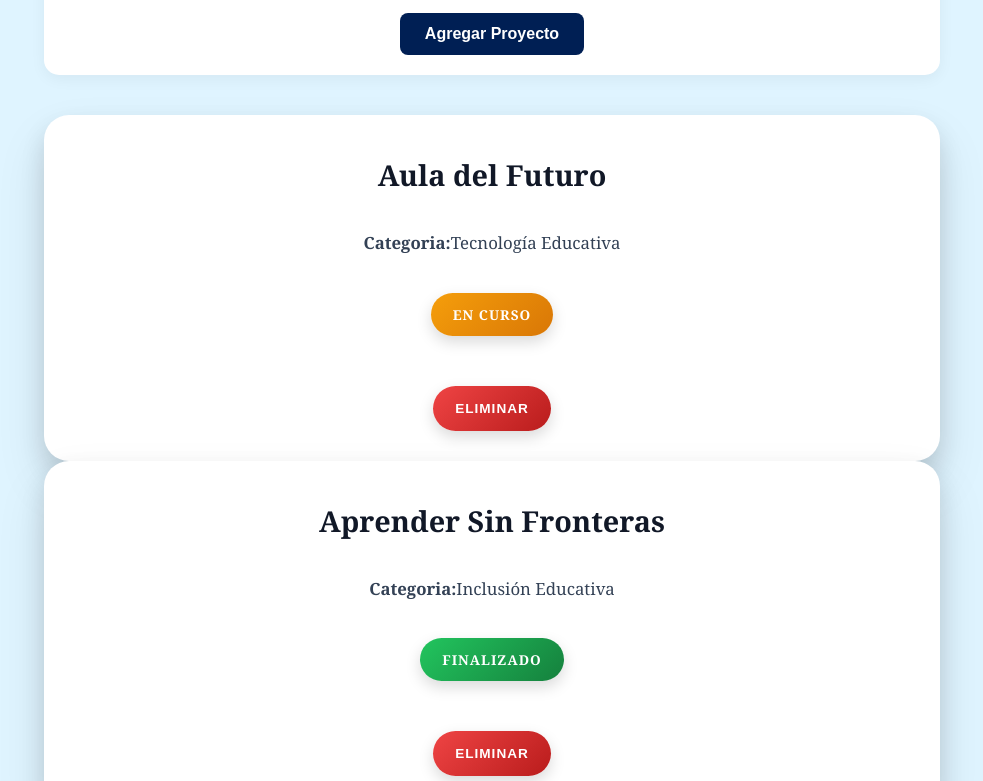
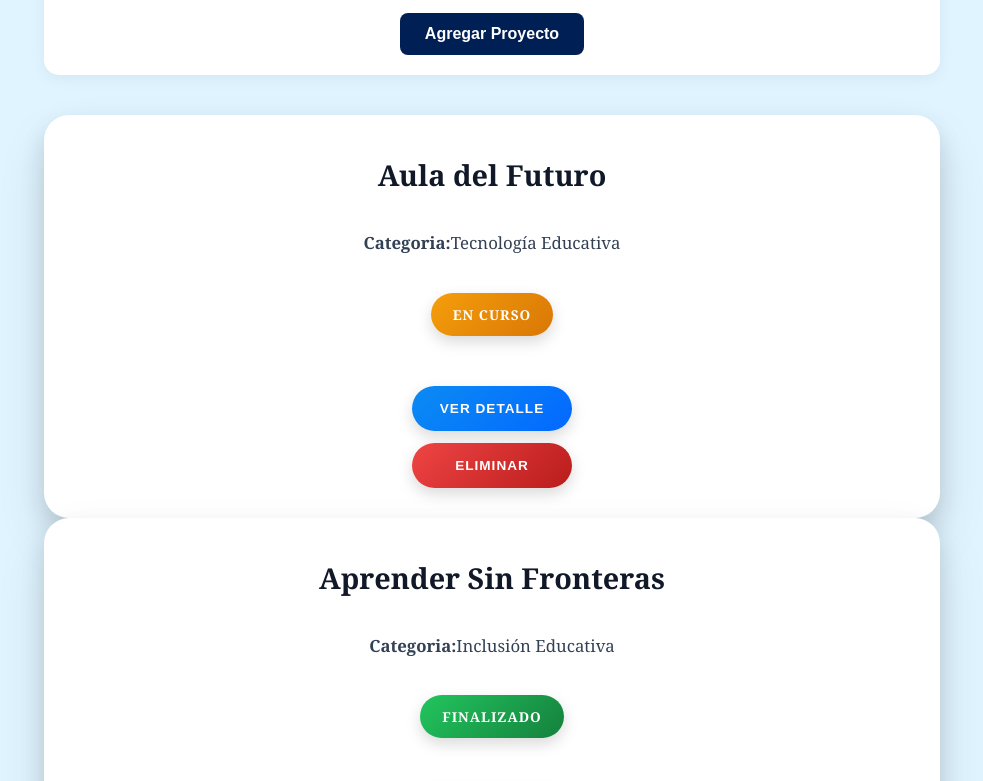
Before and after one commit to TomasTastaca/pv_tp3_grupo16, a React (Vite) app: page / in a window 1280 px wide. Shown: the part 609-1390 px from the top of the page, without its empty margins (148-1131 px from the left). Built offline with nearby package versions, Linux system fonts and the light colour scheme.

Commit message:
refactorice listaproyectosjsx y desestructure el formulario

```diff
--- a/src/components/ListaProyectos.jsx
+++ b/src/components/ListaProyectos.jsx
@@ -3,41 +3,36 @@ import proyectoService from "../services/proyectoService"
 import ProyectoCard from "./ProyectoCard.jsx"
 import DetalleProyecto from "./DetalleProyecto.jsx"
 const ListaProyectos = () => {
-    //estado para los obtener proyectos
+    //estado para los proyectos
     const [proyectos, setProyectos] = useState(proyectoService.obtenerProyectos());
-    // estado para eliminar proyectos
+     // estado para eliminar proyectos
     const handleEliminar = (id) => {
         proyectoService.eliminarProyecto(id);
         setProyectos(proyectoService.obtenerProyectos());
     }
+    //estado para seleccionar proyecto
+    const [proyectoSeleccionado, setProyectoSeleccionado] = useState(null);
+    //estado para el formulario-agregar proyectos
+    const [formulario ,setFormulario] = useState(
+    {titulo: "",
+    categoria: "",
+    estado: "En curso"}
+            )
+    const handleChange = (e)=> {
+      const {name,value} = e.target;
+      setFormulario({...formulario,[name]:value});
+      console.log(formulario);
+    }
+    const handleAgregar = (e) => {
+     e.preventDefault();
+     if (formulario.titulo === " ") return;
 
-    //estado para agregar proyectos
-    const [titulo, setTitulo] = useState("");
-    const [categoria, setCategoria] = useState("");
-    const [estado, setEstado] = useState("En curso");
+     proyectoService.agregarProyecto(formulario);
+     setFormulario({titulo: "", categoria: "", estado: "En curso"});
+     setProyectos(proyectoService.obtenerProyectos());
 
-
-    const manejarAgregar = (e) => {
-        e.preventDefault();
-
-
-        const nuevo = {
-            id: Date.now(),
-            titulo,
-            categoria,
-            estado
-        };
-
-
-        proyectoService.agregarProyecto(nuevo);
-        setProyectos(proyectoService.obtenerProyectos());
-
-
-        setTitulo("");
-        setCategoria("");
-    };
-
-    //estado para la busqueda proyectos
+ }
+    //estado para la busqueda
     const [busqueda, setBusqueda] = useState("");
 
     const handleBuscar = (e) => {
@@ -53,11 +48,27 @@ const ListaProyectos = () => {
         }
 
     };
+    //ver detalle del proyecto
+    const handleVerDetalle =(id) =>{
+        const proyecto = proyectoService.obtenerProyectoPorId(id);
+        setProyectoSeleccionado(proyecto);
+        console.log(proyecto);
+    }
+    //renderizado condicional
+    if (proyectoSeleccionado) {
+        return (
+            <DetalleProyecto
+                proyecto={proyectoSeleccionado}
+                onVolver={() => setProyectoSeleccionado(null)}
+            />
+        //si hay un proyecto seleccionado, mostrar el detalle
+        );
+    }
 
     return(
         <div className="container">
             <h2>Lista de Proyectos Educativos</h2>
-              {/*buscar proyectos*/}
+             {/*buscar proyectos*/}
             <input
                 type="text"
                 placeholder="Buscar proyecto..."
@@ -65,21 +76,23 @@ const ListaProyectos = () => {
                 onChange={handleBuscar}
                 className="input-busqueda"
             />
-             {/*agregar proyectos*/}
+           {/*agregar proyectos-formulario*/}
              <div className="form-container">
-                <form onSubmit={manejarAgregar} className="form-agregar">
+                <form onSubmit={handleAgregar} className="form-agregar">
                     <input
                         type="text"
+                        name="titulo"
                         placeholder="Título del proyecto"
-                        value={titulo}
-                        onChange={(e) => setTitulo(e.target.value)}
+                        value={formulario.titulo}
+                        onChange={handleChange}
                         required
                     />
                    <select
-                     value={categoria}
-                    onChange={(e) => setCategoria(e.target.value)}
-                    required
->
+                     name="categoria"
+                     value={formulario.categoria}
+                     onChange={handleChange}
+                     required
+                    >
                      <option value="">Seleccionar Categoría</option>
 
                      <option value="Tecnología Educativa">Tecnología Educativa</option>
@@ -92,7 +105,11 @@ const ListaProyectos = () => {
 
                     </select>
 
-                    <select value={estado} onChange={(e) => setEstado(e.target.value)}>
+                    <select
+                    name="estado"
+                    value={formulario.estado}
+                    onChange={handleChange}
+                    required>
                         <option value="En curso">En curso</option>
                         <option value="Finalizado">Finalizado</option>
                     </select>
@@ -100,21 +117,12 @@ const ListaProyectos = () => {
                 </form>
             </div>
 
-            {/* lista de proyectos */}
+           {/*listado de tarjetas */}
+            {/*obtener proyectos*/}
             <section className="grid-proyectos">
                 <div>
                     {proyectos.map(p=>(
-                        <article key={p.id} className="card">
-                            <div className="card-content">
-                                <h3>{p.titulo}</h3>
-                                <p><strong>Categoria:</strong>{p.categoria}</p>
-                                <span className={`badge ${p.estado === "Finalizado" ? "done" : "process"}`}>
-                                    {p.estado}
-                                </span>
-                            </div>
-                            {/* boton de eliminar*/}
-                             <button className="btn-delete" onClick={() => handleEliminar(p.id)}>Eliminar</button>
-                        </article>
+                      <ProyectoCard key={p.id} proyecto={p} onVerDetalle={handleVerDetalle} onEliminar={handleEliminar}/>
                     ))}
                 </div>
             </section>
--- a/src/css/proyectoCard.css
+++ b/src/css/proyectoCard.css
@@ -62,17 +62,42 @@
 
 .card-actions{
     display: flex;
-    justify-content: center;
-    gap: 1rem;
-    flex-wrap: wrap;
+    flex-direction: column;
+    align-items: center;
+    gap: 12px;
     margin-top: 20px;
     padding: 0 20px 20px;
 }
+
 /* BOTONES */
+
+.btn-detail{
+    display: block;
+    margin: 0;
+    padding: 15px 22px;
+    border: none;
+    border-radius: 30px;
+    background: linear-gradient(135deg, #0b8bf3, #0368ff);
+    color: white;
+    font-size: 0.85rem;
+    font-weight: bold;
+    text-transform: uppercase;
+    letter-spacing: 1px;
+    cursor: pointer;
+    box-shadow: 0 6px 15px rgba(0,0,0,0.15);
+    transition: all 0.3s ease;
+    width: 160px;
+    text-align: center;
+}
+
+.btn-detail:hover{
+    transform: scale(1.05);
+    opacity: 0.9;
+}
 
 .btn-delete{
     display: block;
-    margin: 20px auto;
+    margin: 0;
     padding: 15px 22px;
     border: none;
     border-radius: 30px;
@@ -85,67 +110,11 @@
     cursor: pointer;
     box-shadow: 0 6px 15px rgba(0,0,0,0.15);
     transition: all 0.3s ease;
+    width: 160px;
+    text-align: center;
 }
 
 .btn-delete:hover{
     transform: scale(1.05);
     opacity: 0.9;
 }
-
-.btn-detail{
-    display: block;
-    margin: 20px auto;
-    padding: 15px 22px;
-    border: none;
-    border-radius: 30px;
-    background: linear-gradient(135deg, #0b8bf3, #0368ff);
-    color: white;
-    font-size: 0.85rem;
-    font-weight: bold;
-    text-transform: uppercase;
-    letter-spacing: 1px;
-    cursor: pointer;
-    box-shadow: 0 6px 15px rgba(0,0,0,0.15);
-    transition: all 0.3s ease;
-}
-
-.btn-detail:hover{
-    transform: scale(1.05);
-    opacity: 0.9;
-}
-/*
-
-.btn-detail,
-.btn-delete{
-    padding: 14px 24px;
-    border: none;
-    border-radius: 30px;
-    color: white;
-    font-size: 0.9rem;
-    font-weight: bold;
-    text-transform: uppercase;
-    letter-spacing: 1px;
-    cursor: pointer;
-    box-shadow: 0 6px 15px rgba(0,0,0,0.15);
-    transition: transform 0.2s ease, box-shadow 0.2s ease, opacity 0.2s ease;
-}
-
-.btn-detail{
-    background: linear-gradient(135deg, #0d6efd, #3b82f6);
-}
-
-.btn-detail:hover{
-    transform: translateY(-2px);
-    box-shadow: 0 10px 20px rgba(13,110,253,0.25);
-    opacity: 0.95;
-}
-
-.btn-delete{
-    background: linear-gradient(135deg, #ef4444, #b91c1c);
-}
-
-.btn-delete:hover{
-    transform: translateY(-2px);
-    opacity: 0.9;
-}
-*/
--- a/src/services/proyectoService.js
+++ b/src/services/proyectoService.js
@@ -64,26 +64,32 @@ const proyectoService = ( () => {
             ]
         }
     ]
-    //obtener todos los proyectos
+    //obtener proyectos
     const obtenerProyectos = () => [...proyectos];
 
-     //agregar proyecto
+    //agregar proyecto-desestructuración
     const agregarProyecto = (nuevo) => {
-        proyectos.push(nuevo);
+    const proyectoConId = { ...nuevo, id: Date.now()};
+    proyectos = [...proyectos, proyectoConId];
+    return proyectoConId;
     };
- // eliminar Proyecto
- const eliminarProyecto = (id) => {
+
+    // eliminar Proyecto
+    const eliminarProyecto = (id) => {
         proyectos = proyectos.filter(proyecto => proyecto.id !== id)
     }
-
-
-    //buscar proyecto por titulo
+    //buscar proyecto
     const buscarProyecto = (texto) => {
 
         return proyectos.filter(p => p.titulo.toLowerCase().includes(texto.toLowerCase()));
 
     };
-    return {obtenerProyectos, buscarProyecto, agregarProyecto, eliminarProyecto};
+    //obtener proyecto por id
+    const obtenerProyectoPorId = (id) => {
+        return proyectos.find(p => p.id === id);
+    }
+
+    return {obtenerProyectos, buscarProyecto, agregarProyecto,eliminarProyecto, obtenerProyectoPorId};
 })();
 
 export default proyectoService;
```
